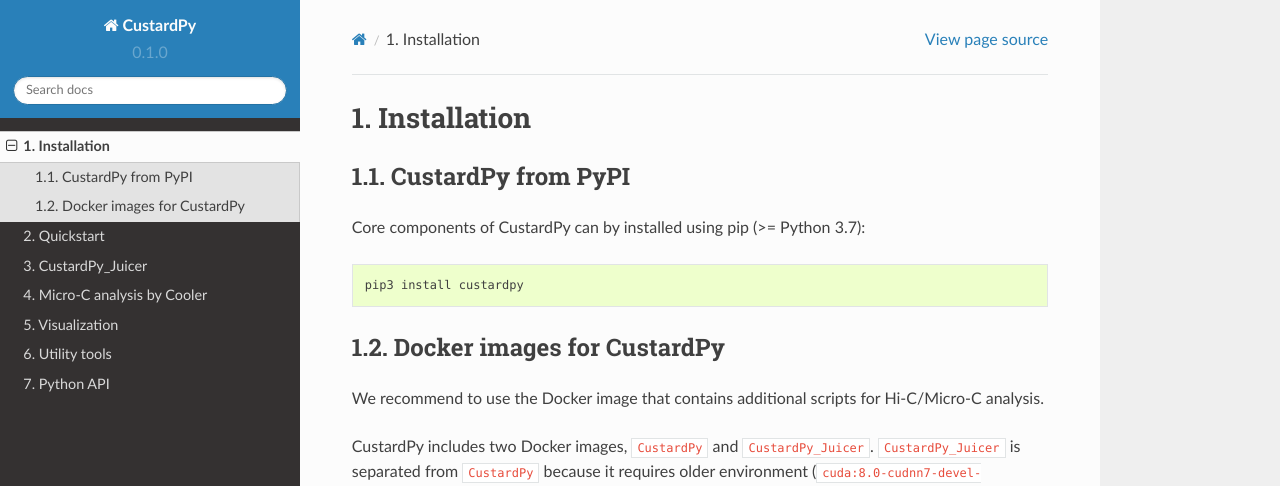
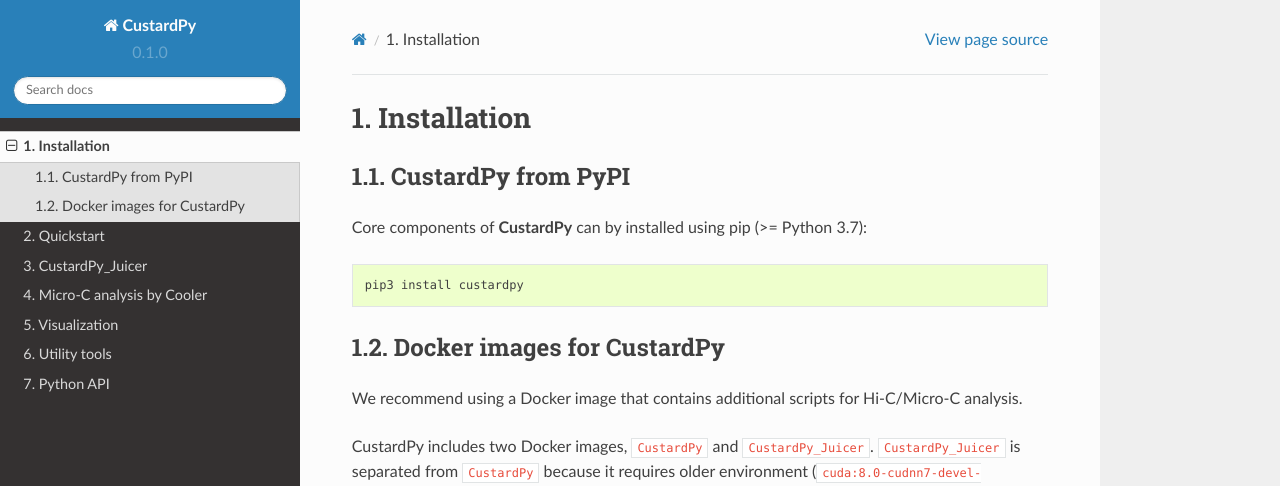
Before and after one commit to rnakato/CustardPy, a Sphinx documentation site: the page built from docs/content/Install.rst, in a window 1280 px wide and 1113 px high. Shown: the top 486 px of the window. Built offline with Sphinx 7.4.7 and the Read the Docs theme 2.0.0, drawn with Linux system fonts in a browser that asks for light colours.

Commit message:
add docs

```diff
--- a/docs/content/Install.rst
+++ b/docs/content/Install.rst
@@ -4,7 +4,7 @@
 CustardPy from PyPI
 ---------------------------------
 
-Core components of CustardPy can by installed using pip (>= Python 3.7):
+Core components of **CustardPy** can by installed using pip (>= Python 3.7):
 
 .. code-block:: bash
 
@@ -14,7 +14,7 @@
 Docker images for CustardPy
 ---------------------------------
 
-We recommend to use the Docker image that contains additional scripts for Hi-C/Micro-C analysis.
+We recommend using a Docker image that contains additional scripts for Hi-C/Micro-C analysis.
 
 CustardPy includes two Docker images, ``CustardPy`` and ``CustardPy_Juicer``.
 ``CustardPy_Juicer`` is separated from ``CustardPy`` because it requires older environment (``cuda:8.0-cudnn7-devel-ubuntu16.04``).
```
